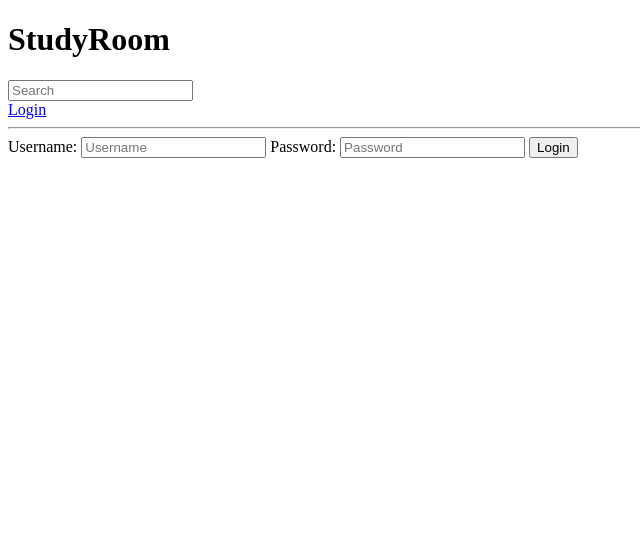
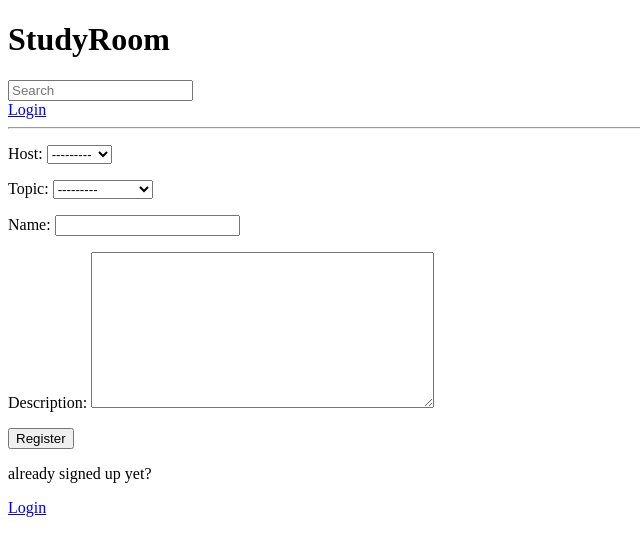
Before and after one commit to bhali16/studyroom, a Django app: template base/templates/base/login_register.html in a window 1280 px wide. Shown: the top 556 px of the page, without its empty margins (0-640 px from the left). Run offline with Django 4.2, Linux system fonts and the light colour scheme; the template is opened without the code that fills it: values that come from a table or form of the project are taken from there, others are empty; tables that the repository leaves empty hold one stand-in row (values such as "Sample post"); parts of the project's set-up code (start-up, migrations or seed data) failed here and were passed over.

Commit message:
feat: register form

```diff
--- a/base/templates/base/login_register.html
+++ b/base/templates/base/login_register.html
@@ -8,6 +8,8 @@
     {% endfor %}
 </ul>
 {% endif %}
+
+{% if page == 'login' %}
 <div>
     <form method="POST" action="">
         {% csrf_token %}
@@ -19,8 +21,22 @@
 
         <input type="submit" value="Login">
 
+    </form>
+    <p>haven't signed up yet?</p>
 
+    <a href="{% url 'register' %}">Sign up</a>
+
+</div>
+{% else %}
+<div>
+    <form method="POST" action="">
+        {% csrf_token %}
+        {{ form.as_p }}
+        <input type="submit" value="Register">
     </form>
+
+    <p>already signed up yet?</p>
+    <a href="{% url 'login' %}">Login</a>
 </div>
-
+{% endif %}
 {% endblock content %}
```
